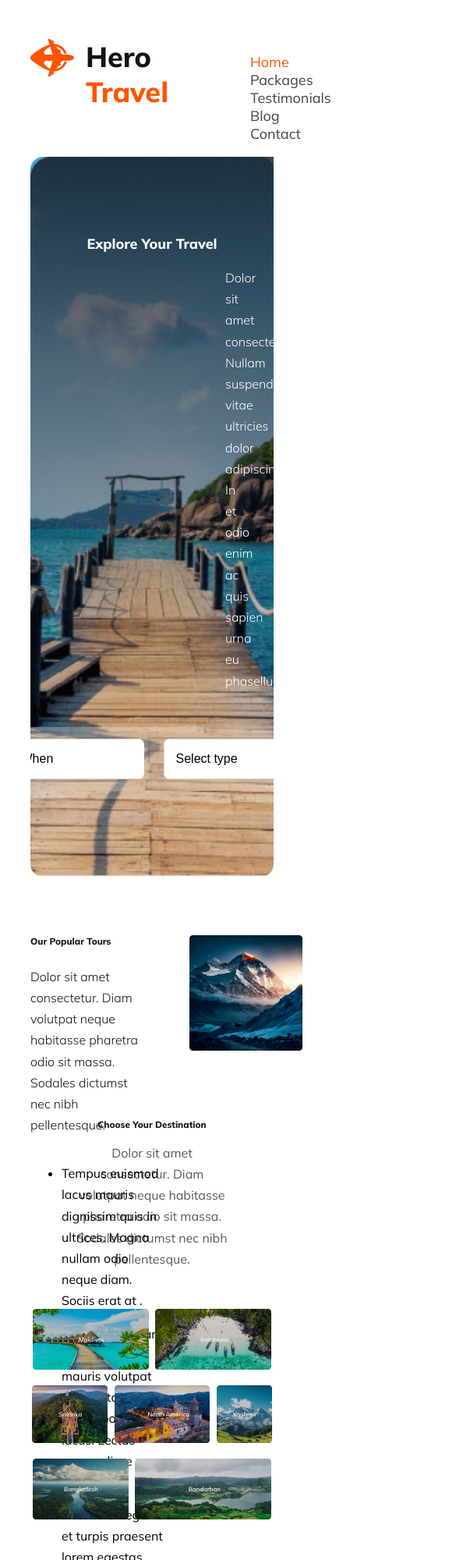
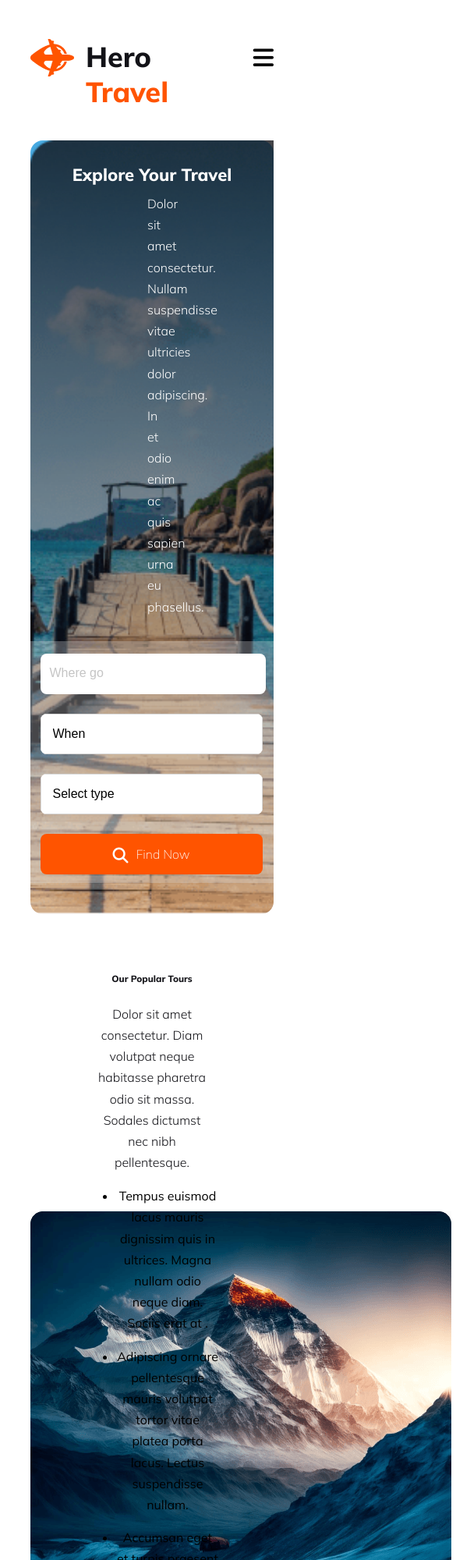
Before and after one commit to manifestus74/manifestus74-Hero-Travel-Responsive2, a plain HTML site: page index.html in a window 390 px wide. Shown: the top 2000 px of the page at 78% size, 585 px wide, since content can reach past the window. Drawn offline with Linux system fonts and the light colour scheme.

Commit message:
3th commit

```diff
--- a/CSS/style.css
+++ b/CSS/style.css
@@ -256,11 +256,14 @@ select {
     color: #131318;
     width: 38vw;
     line-height: 1.7;
-    margin-bottom: 35px;
+    /*margin-bottom: 2.5vw;*/
+    padding: 0 50px;
 }
 
 .content-section1-left {
-    height: 35vw;
+    height: 38vw;
+    align-items: flex-end;
+    position: relative;
 }
 .content-section1-left ul {
     width: 34vw;
@@ -274,13 +277,11 @@ select {
 
 .content-section1-right img {
     object-fit: cover;
-    height: 38vw;
+    /*max-height: 38vw;*/
 }
 
 .section1-btn {
-
     display: flex;
-    align-items: flex-end;
     padding: 16px 25px;
     justify-content: center;
     width: 154px;
@@ -289,6 +290,7 @@ select {
     color: #FFFFFF;
     font-size: 20px;
     font-weight: 700;
+
 
 }
 
@@ -511,7 +513,7 @@ select {
 }
 
 .images-row1-section3 {
-    height: 19vw;
+
     display: flex;
     gap: 26px;
     margin-bottom: 26px;
@@ -519,7 +521,7 @@ select {
 }
 
 .images-row2-section3 {
-    height: 18vw;
+
     margin: auto;
     display: flex;
     width: 50%;
@@ -531,14 +533,14 @@ select {
     background-color: rgba(251, 181, 99, 0.1);
     border: 1px solid rgba(251, 181, 99, 0.2);
     border-radius: 16px;
-    padding: 20px 30px 40px 30px;
+    padding: 0px 30px 0px 30px;
 }
 
 .Service {
     background-color: rgba(41, 206, 246, 0.1);
     border: 1px solid rgba(41, 206, 246, 0.2);
     border-radius: 16px;
-    padding:  20px 30px 40px 30px;
+    padding:  0px 30px 0px 30px;
 }
 
 .Price {
@@ -546,11 +548,12 @@ select {
     background-color: rgba(233, 68, 68, 0.1);
     border: 1px solid rgba(233, 68, 68, 0.2);
     border-radius: 16px;
-    padding:  20px 30px 40px 30px;
+    padding:  0px 30px 0px 30px;
 }
 
+
 .container-backgrounds img {
-    margin-top: 12px;
+    margin-top: 25px;
 }
 
 .container-backgrounds h2 {
@@ -737,7 +740,7 @@ select {
 }
 
 .content-section5-right {
-height: 100%;
+height: 35vw;
 }
 
 .section5-btn {
@@ -748,7 +751,7 @@ height: 100%;
     color: #FFFFFF;
     font-size: 20px;
     font-weight: 600;
-    margin-bottom: 30px;
+    margin-bottom: 0px;
 }
 
 /* ********* section 6 ********* */
@@ -813,10 +816,12 @@ input::placeholder {
     background-image: url(../Resources/Images/PhotoSave70.png);
     background-repeat: no-repeat;
     display: flex;
-    width: 672px;
+    width: 820px;
+    height: 422px;
     border-radius: 16px;
     justify-content: flex-end;
     align-items: flex-end;
+    margin: auto;
 }
 
 /********** F O O T E R **********/
@@ -837,6 +842,7 @@ footer {
 .footer-logo-image {
     margin-top: 100px;
     display: flex;
+    margin-bottom: -20px;
 }
 .logo-text h1 {
     margin: 0;
@@ -870,6 +876,316 @@ p.footer {
     margin-bottom: 100px;
 }
 
-.footer-icons p {
-    padding: 100px 1000px 100px 0px;
+
+@media screen and (max-width: 1425px) {
+    .navFlex {
+        display: block;
+        font-size: 30px;
+        margin-top: 5px;
+    }
+
+    .menu-nav {
+        display: none;
+    }
+
+    .container-content-section1 {
+        flex-direction: column;
+        text-align: center;
+        row-gap: 50px;
+    }
+
+    .content-section1-left {
+        text-align: center;
+        margin: auto;
+    }
+
+    .content-section1-left ul {
+        margin: auto;
+    }
+
+    .section1-btn {
+        margin: auto;
+    }
+
+    .content-section1-right {
+        margin-top: 150px;
+    }
+
+    .containers3-text-box {
+        margin-bottom: 0px;
+    }
+
+    .container-content-section5 {
+        flex-direction: column;
+        text-align: center;
+        margin: auto;
+    }
+
+    .container-content-section5 h1 {
+        padding: 0;
+    }
+
+    .container-content-section5 p {
+        padding: 0;
+    }
+
+    .content-section5-left ul {
+        margin: auto;
+        line-height: normal;
+    }
+
+    .section5-btn {
+        margin-top: 25px;
+    }
+
+    .content-section5-right {
+        margin: auto;
+        margin-top: 50px;
+    }
+
+    .content-section5-right img {
+
+    }
 }
+
+@media screen and (max-width: 1250px) {
+
+    .images-row1-section3 {
+        display: flex;
+        flex-direction: column;
+    }
+
+    .Hotels {
+        width: 35vw;
+        margin: auto;
+    }
+
+    .Service {
+        width: 35vw;
+        margin: auto;
+    }
+
+    .container-content-section6 {
+        flex-direction: column;
+    }
+
+    .content-section6-left {
+        width: 50%;
+        margin: auto;
+    }
+
+    .content-section6-right {
+         margin: auto;
+         background-position: center;
+         border-radius: 16px;
+    }
+
+    .content-section6-right img {
+        padding-right: 70px;
+   }
+
+    .content-section1-right {
+    margin-top: 15vw;
+}
+
+}
+
+@media screen and (max-width: 1150px)
+{
+
+    .content-section1-right {
+        padding-top: 50px;
+    }
+
+    .images-row1 {
+       flex-direction: column;
+       row-gap: 20px;
+    }
+
+    .images-row2 {
+        flex-direction: column;row-gap: 20px;
+    }
+
+    .images-row3 {
+        flex-direction: column;
+        row-gap: 20px;
+    }
+
+    .Maldives {
+        margin: auto;
+    }
+
+    .Indonesia {
+        margin: auto;
+    }
+
+    .Srilanka {
+        margin: auto;
+
+
+    }
+
+    .North-America {
+        margin: auto;
+    }
+
+    .Kashmir {
+        margin: auto;
+    }
+
+    .Bangladesh {
+        margin: auto;
+    }
+
+    .Bandarban {
+        margin: auto;
+    }
+
+    .images-row2 img {
+        width: 460px;
+        height: 260px;
+    }
+
+    .images-row3 img {
+        width: 460px;
+        height: 260px;
+
+    }
+
+    .images-row1 img {
+        width: 460px;
+        height: 260px;
+    }
+
+    .centered-Maldives {
+        position: absolute;
+        top: 48%;
+        left: 40%;
+        }
+
+    .centered-Indonesia {
+        position: absolute;
+        top: 46%;
+        left: 40%;
+    }
+
+    .centered-Srilanka {
+        position: absolute;
+        top: 44%;
+        left: 41%;
+    }
+
+    .centered-NorthAmerica {
+        position: absolute;
+        top: 45%;
+        left: 33%;
+    }
+
+    .centered-Kashmir {
+        position: absolute;
+        top: 44%;
+        left: 39%;
+    }
+
+    .centered-Bangladesh {
+        position: absolute;
+        top: 45%;
+        left: 38%;
+    }
+
+    .centered-Bandarban {
+        position: absolute;
+        top: 45%;
+        left: 38%;
+}
+
+    .section1-btn {
+    margin: auto;
+    margin-bottom: 100px;
+}
+
+}
+
+@media screen and (max-width: 1150px)
+{
+    .header-content-input {
+
+        flex-direction: column;
+        display: flex;
+        justify-content: center;
+        height: 280px;
+    }
+    form {
+
+        flex-direction: column;
+        display: flex;
+        justify-content: center;
+        margin-top: 0px;
+        padding: 5px 0px 0px 0px;
+    }
+
+    .header-content h1 {
+
+        padding: 30px 0px 10px 0px;
+        margin-bottom: 0px;
+        font-size: 22px;
+    }
+
+    .header-content p {
+        margin-bottom: 10px;
+    }
+
+    .header-shadow-input {
+        max-width: 287px;
+        margin: auto;
+        padding: 20px 0px 40px 0px;
+
+    }
+
+    .header-content-input form {
+        max-width: 287px;
+        margin-bottom: 0px;
+    }
+
+    .header-content p {
+        padding: 0px 150px;
+    }
+
+    input[type="text"] {
+        height: 50px;
+        width: 285px;
+    }
+
+    form .Whenselection {
+        width: 285px;
+    }
+
+    form select {
+        width: 285px;
+    }
+
+    form .Typeselection {
+        width: 285px;
+    }
+    form .text {
+        width: 285px;
+    }
+    .search-input {
+        width: 285px;
+
+    }
+
+    .header-content {
+        object-fit: cover;
+    }
+
+    .container-content-section5 {
+        padding-bottom: 50px;
+    }
+
+    .container-content-section6 {
+        padding-bottom: 50px;
+
+    }
+
+}
```
